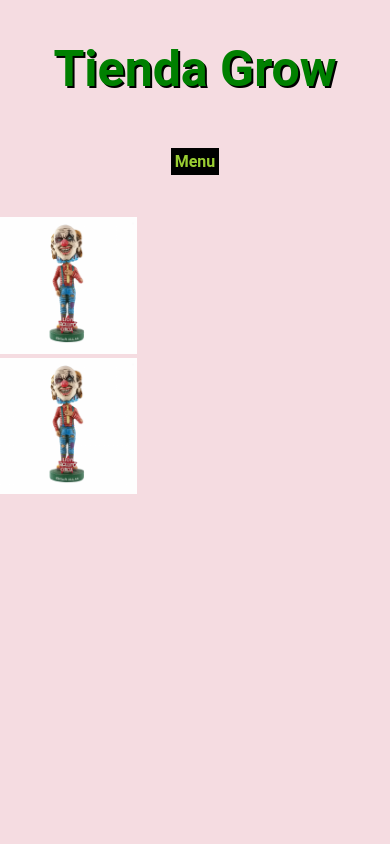
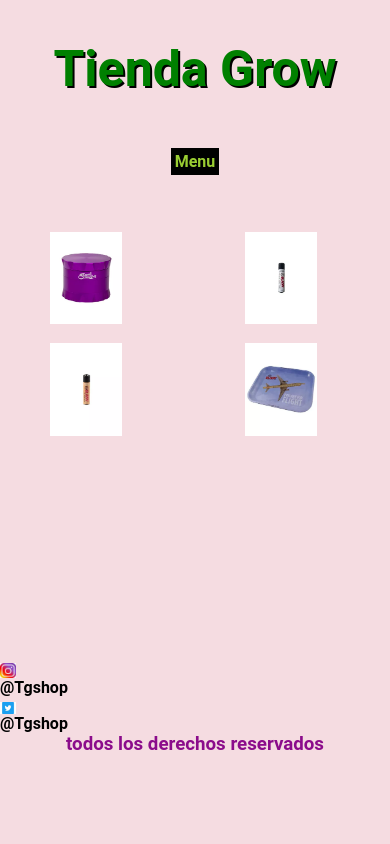
Before and after one commit to JoaquinBusto/tiendagrow-Busto, a plain HTML site: page pages/productos.html in a window 390 px wide. Shown: the top 844 px of the page. Drawn offline with Linux system fonts and the light colour scheme.

Commit message:
cambios nuevos

```diff
--- a/css/styles.css
+++ b/css/styles.css
@@ -8,6 +8,7 @@
 .menuMobile{
     display: none;
 }
+
 /* index */
 body{
     background-color: beige;
@@ -57,6 +58,7 @@ header {
 }
 
 .colorPro {
+    margin-top: 10px;
     font-family: 'Roboto', sans-serif;
     color: gray;
 }
@@ -77,7 +79,7 @@ a {
 .claseLogo {
     width: 400px ;
     height: 400px ;
-    margin: auto;
+    margin: 10px;
     animation-name: claselogo;
     animation-iteration-count: initial;
     animation-duration: 5s;
@@ -99,6 +101,32 @@ a {
     flex-direction: column;
     justify-content: flex-start;
     align-items: center;
+}
+.redes{
+    font-family: 'Roboto', sans-serif;
+    font-weight: bold;
+    margin-top: 0;
+    display: contents;
+}
+.ig{
+    display: flex;
+    width: 2%;
+    height: 3%;
+}
+.tw{
+    display: flex;
+    width: 2%;
+    height: 3%;
+    margin-top: 5px;
+}
+#colorSub{
+    margin-top: 0px;
+    margin-left: 0;
+    margin-bottom: 0;
+    margin-right: 0;
+}
+.imagenUno{
+    display: none;
 }
 
 /*nosotros*/
@@ -222,13 +250,19 @@ p {
 .menu ul li:hover>.subMenu {
     display: block;
 }
-.imgLion{
+/*.imgLion{
     max-width: 70%;
     max-height: 70%;
+}*/
+.imagen{
+    margin-top: 15px;
+    width: 36.7%;
+    margin-left: 50px;
 }
-.lionUno{
-    max-width: 70%;
-    max-height: 70%;
+.productos{
+    margin-top: 15px;
+    width: 36.7%;
+    margin-left: 50px;
 }
 
 /* contacto*/
@@ -331,9 +365,6 @@ p {
     .ejemplo{
         display: none;
     }
-    .claseLogo{
-       display: none;
-    }
     .colorPro{
         color: black;
     }
@@ -360,7 +391,7 @@ p {
     }
     #colorSub{
         color: rgb(139, 12, 139);
-        margin-top: 300px;
+        margin-top: 0px;
         margin-left: 0;
         margin-bottom: 0;
         margin-right: 0;
@@ -375,7 +406,21 @@ p {
     .sectionNos{
         background-color: rgb(245, 220, 225) ;
     }
-
-
-
+    .ig{
+        width: 4%;
+        height: 2%;
+    }
+    .tw{
+        width: 4%;
+        height: 2%;
+    }
+    .claseLogo{
+        display: none;
+    }
+    .imagenUno{
+            display: block;
+            width: 400px ;
+            height: 400px ;
+            margin: 10px;
+    }
 }
--- a/pages/productos.html
+++ b/pages/productos.html
@@ -72,15 +72,29 @@
 
 
             <div>
-                <img src="../img/Producto-GrowShop-sin-logo-4-300x300.png" alt="lion" class="imgLion">
-                <img src="../img/Producto-GrowShop-sin-logo-4-300x300.png" alt="lion" class="lionUno">
-
+                <!--<img src="../img/Producto-GrowShop-sin-logo-4-300x300.png" alt="lion" class="imgLion">-->
+                <img src="../img/grinder-argos-4-partes-60-mm-1.webp" alt="" class="imagen">
+                <img src="../img/raw-clipper-48-unid.webp" alt="" class="imagen">
+            </div>
+            <div>
+                <img src="../img/raw-clipper-white-48-unid.webp" alt="" class="productos">
+                <img src="../img/raw-bandeja-flying-pequena-275-x-175.webp" alt="" class="productos">
             </div>
 
         </section>
     </main>
 
-    <footer id="Piepagina">
+    <footer id="piePagina">
+        <div>
+            <img src="../img/ig.jpg" alt="" class="ig">
+            <p class="redes">
+                @Tgshop
+            </p>
+            <img src="../img/t.jpg" alt="" class="tw">
+            <p class="redes">
+                @Tgshop
+            </p>
+        </div>
         <h3 id="colorSub">todos los derechos reservados</h3>
     </footer>
 </body>
```
Also changed, not shown: index.html (+12 -3 lines), pages/contacto.html (+11 -1 lines), pages/cultivo.html (+11 -1 lines), pages/nosotros.html (+11 -1 lines), img/calavera.jpg (added), img/ig.jpg (added), img/t.jpg (added).
